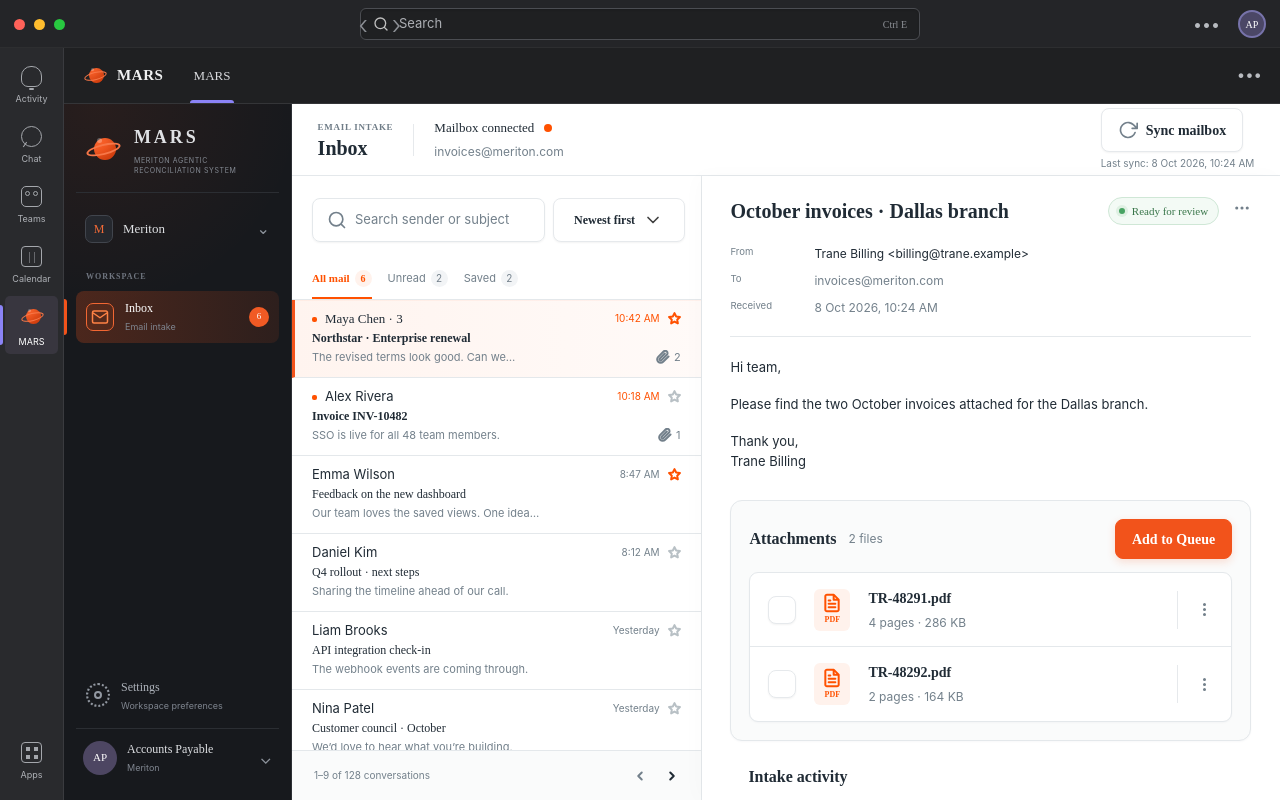
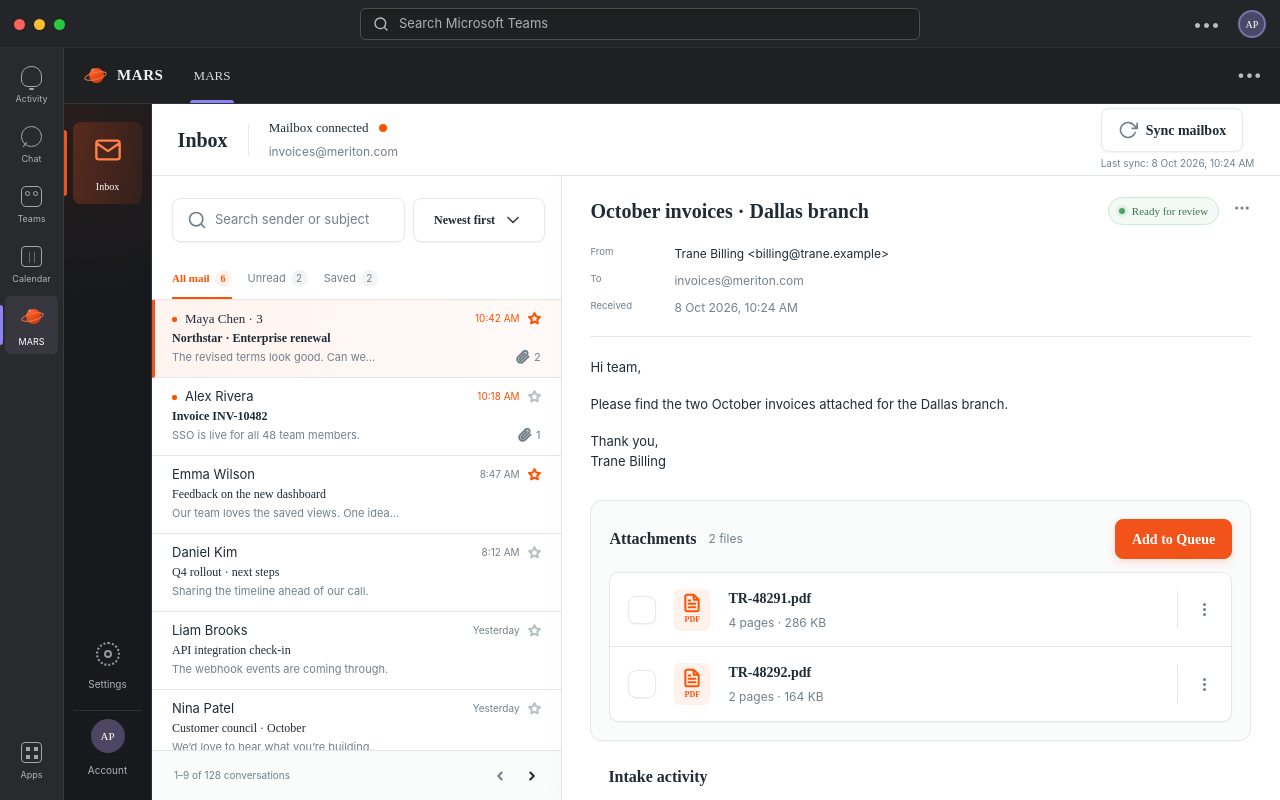
Before and after one commit to ArpitAhluwalia/mars, a React (Vite) app: page / in a window 1280 px wide. Built offline with nearby package versions, Linux system fonts and the light colour scheme; the HTML template or start-up script is replaced by a standard one; a web font is replaced by a local one.

Commit message:
prompt: 50

```diff
--- a/src/App.tsx
+++ b/src/App.tsx
@@ -129,46 +129,22 @@
 function ProductNav() {
   return (
     <aside aria-label="MARS navigation" className="product-nav">
-      <div className="product-brand">
-        <PlanetMark />
-        <span>
-          <strong>MARS</strong>
-          <small>Meriton Agentic Reconciliation System</small>
-        </span>
-      </div>
-      <button className="organization-switcher">
-        <span className="organization-mark">M</span>
-        <span>Meriton</span>
-        <span className="nav-chevron">⌄</span>
-      </button>
       <nav aria-label="Workspace">
-        <small className="nav-label">WORKSPACE</small>
         <button aria-current="page" className="product-nav-item active">
           <span className="nav-icon">
-            <Icon name="9fca5.svg" size={18} />
+            <Icon name="9fca5.svg" size={28} />
           </span>
-          <span>
-            <strong>Inbox</strong>
-            <small>Email intake</small>
-          </span>
-          <i>6</i>
+          <small>Inbox</small>
         </button>
       </nav>
       <div className="product-nav-footer">
         <button className="product-nav-item utility">
           <span className="settings-glyph" />
-          <span>
-            <strong>Settings</strong>
-            <small>Workspace preferences</small>
-          </span>
+          <small>Settings</small>
         </button>
         <button className="account-switcher">
           <span className="account-avatar">AP</span>
-          <span>
-            <strong>Accounts Payable</strong>
-            <small>Meriton</small>
-          </span>
-          <span className="nav-chevron">⌄</span>
+          <small>Account</small>
         </button>
       </div>
     </aside>
@@ -682,14 +658,12 @@
           <i />
           <i />
         </div>
-        <div aria-hidden="true" className="teams-history">
-          <span>‹</span>
-          <span>›</span>
-        </div>
         <label className="teams-search">
           <Icon name="e324f.svg" size={16} />
-          <input aria-label="Search Microsoft Teams" placeholder="Search" />
-          <kbd>Ctrl E</kbd>
+          <input
+            aria-label="Search Microsoft Teams"
+            placeholder="Search Microsoft Teams"
+          />
         </label>
         <div className="teams-profile">
           <button aria-label="More Teams options">•••</button>
@@ -716,7 +690,6 @@
             <header className="toolbar">
               <div className="mailbox-identity">
                 <span className="page-title">
-                  <small>EMAIL INTAKE</small>
                   <strong>Inbox</strong>
                 </span>
                 <span className="vertical-divider" />
--- a/src/index.css
+++ b/src/index.css
@@ -493,9 +493,9 @@
 }
 
 .product-nav {
-  width: 228px;
-  flex: 0 0 228px;
-  padding: 20px 12px 14px;
+  width: 88px;
+  flex: 0 0 88px;
+  padding: 18px 9px 14px;
   border-right: 1px solid #2d3035;
   display: flex;
   flex-direction: column;
@@ -600,12 +600,14 @@
 .product-nav-item {
   position: relative;
   width: 100%;
-  min-height: 52px;
-  padding: 8px 10px;
+  min-height: 82px;
+  padding: 10px 6px;
   border: 0;
   border-radius: 8px;
   display: flex;
-  align-items: center;
+  flex-direction: column;
+  align-items: center;
+  justify-content: center;
   gap: 11px;
   background: transparent;
   color: #aeb3bb;
@@ -621,7 +623,7 @@
   position: absolute;
   top: 8px;
   bottom: 8px;
-  left: -12px;
+  left: -9px;
   width: 3px;
   border-radius: 0 3px 3px 0;
   background: var(--accent);
@@ -629,13 +631,13 @@
 }
 
 .nav-icon {
-  width: 28px;
-  height: 28px;
-  border: 1px solid #f26733;
-  border-radius: 7px;
+  width: 36px;
+  height: 36px;
+  border: 0;
+  border-radius: 0;
   display: grid;
   place-items: center;
-  background: rgb(242 83 27 / 8%);
+  background: transparent;
 }
 
 .nav-icon img {
@@ -660,8 +662,13 @@
 
 .product-nav-item small,
 .account-switcher small {
-  color: #7f858f;
-  font-size: 9px;
+  color: #aeb3bb;
+  font-size: 10px;
+}
+
+.product-nav-item.active small {
+  color: #fff;
+  font-family: "Inter:Medium";
 }
 
 .product-nav-item > i {
@@ -686,7 +693,7 @@
 }
 
 .product-nav-item.utility {
-  min-height: 48px;
+  min-height: 62px;
 }
 
 .settings-glyph {
@@ -706,10 +713,12 @@
 }
 
 .account-switcher {
-  min-height: 58px;
-  padding: 7px;
+  min-height: 64px;
+  padding: 8px 4px;
   border-top: 1px solid #2b2e33;
   border-radius: 0;
+  flex-direction: column;
+  justify-content: center;
   gap: 10px;
 }
 
@@ -1796,8 +1805,8 @@
 
 @media (max-width: 1200px) {
   .product-nav {
-    width: 72px;
-    flex-basis: 72px;
+    width: 80px;
+    flex-basis: 80px;
     padding-inline: 8px;
   }
 
```
